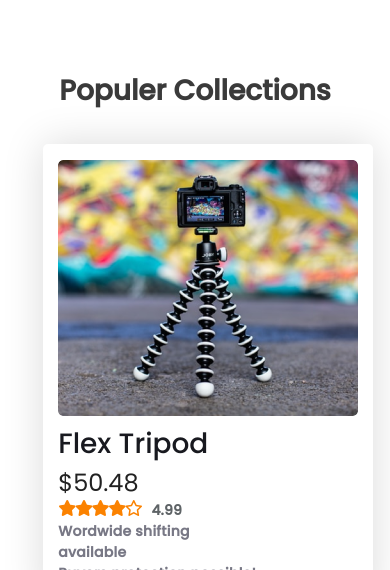
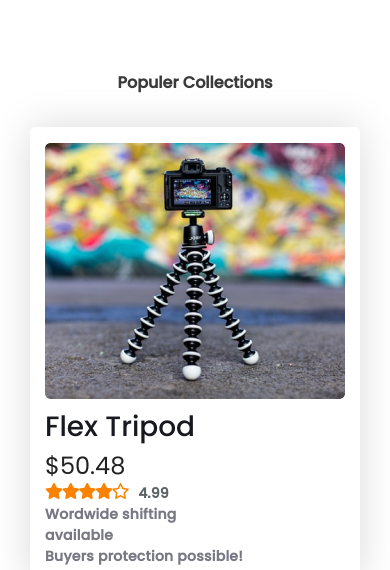
Before and after one commit to rajibrahman74/reponsive-influencer-products, a plain HTML site: page index.html in a window 390 px wide. Shown: the part 894-1464 px from the top of the page. Drawn offline with Linux system fonts and the light colour scheme; a web font is replaced by a local one.

Commit message:
responsive-all-cards

```diff
--- a/style.css
+++ b/style.css
@@ -43,7 +43,7 @@ nav .logo {
   height: 100%;
   display: flex;
   align-items: center;
-  font-size: 20px;
+  font-size: 16px;
   color: black;
   font-weight: 700;
   cursor: pointer;
@@ -81,7 +81,7 @@ nav .icon-burger {
 }
 
 nav .icon-burger > i {
-  font-size: 23px;
+  font-size: 20px;
   color: black;
 }
 
@@ -241,6 +241,7 @@ nav .icon-burger > i {
   /*
         Header and navigation bar responsive styles
      */
+
   nav {
     height: 100px;
     width: 100%;
@@ -341,6 +342,16 @@ nav .icon-burger > i {
   /*
     Populer collection section responsive styles
    */
-  /* .products .card-container .card {
-  } */
+  .products {
+    width: 100%;
+  }
+  .products > h2 {
+    font-size: 16px;
+  }
+
+  .products .card-container {
+    grid-template-columns: repeat(1, 1fr);
+    place-items: center;
+    margin-bottom: 32px;
+  }
 }
```
